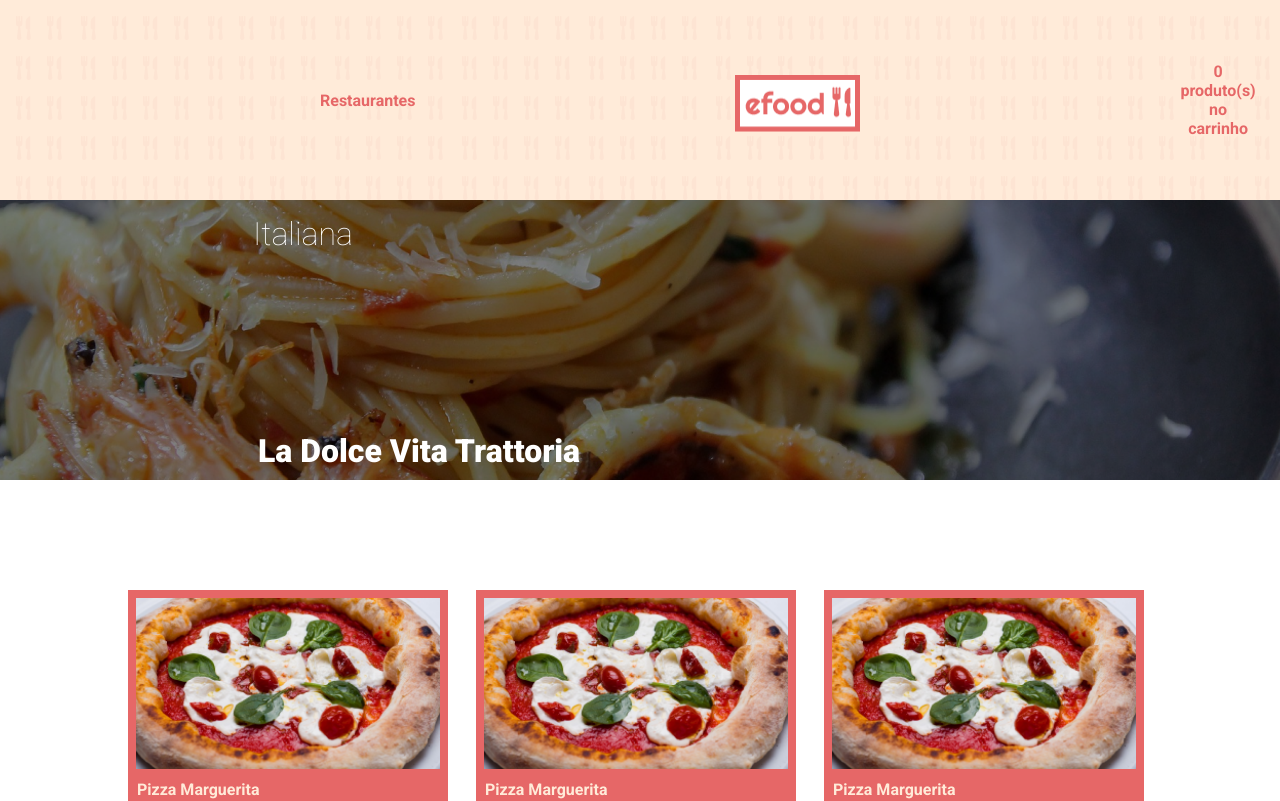
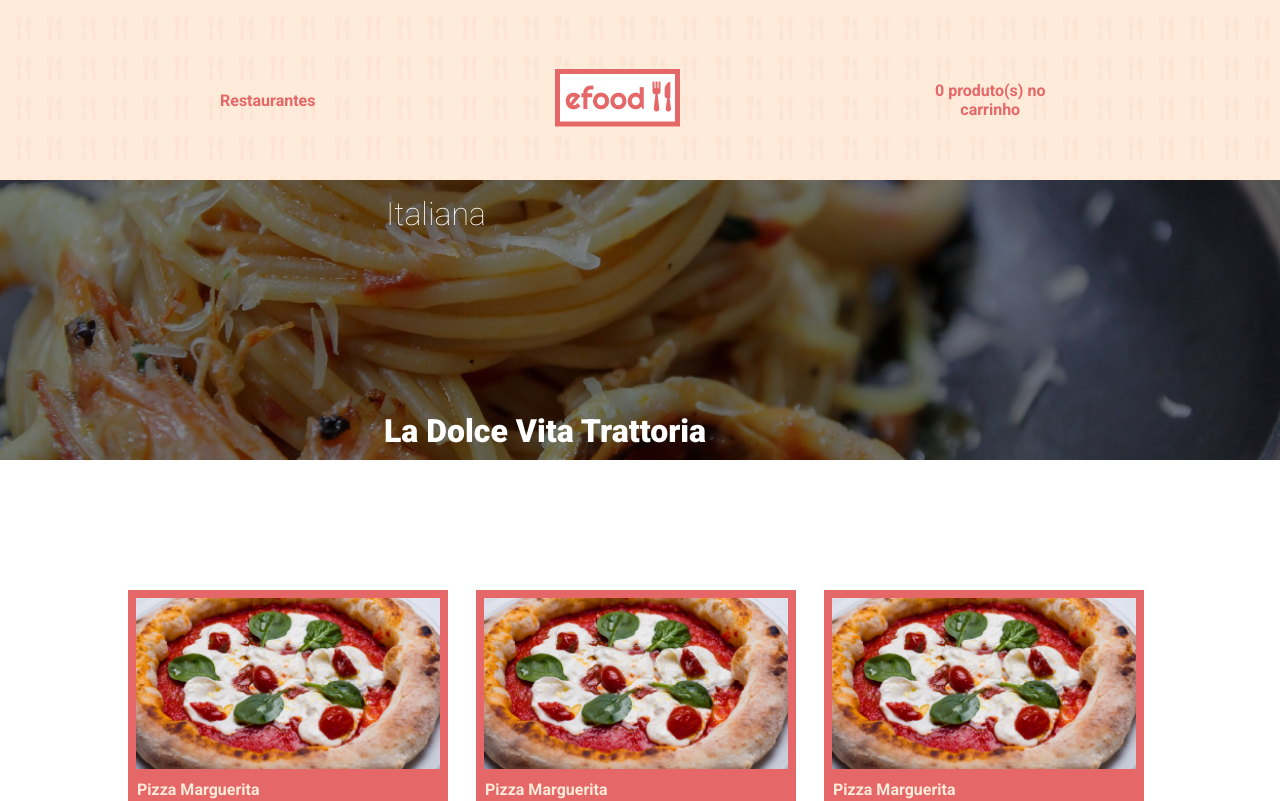
Before and after one commit to pedroluccs/projeto-01, a React (Create React App) app: page /Profile in a window 1280 px wide. Shown: the top 801 px of the page. Built offline with nearby package versions, Linux system fonts and the light colour scheme.

Commit message:
fix reponsivo

```diff
--- a/src/components/Food/Italian/style.ts
+++ b/src/components/Food/Italian/style.ts
@@ -40,8 +40,8 @@ export const CardImg = styled.div`
     object-fit: cover;
 
     @media (max-width: 1024px) {
-      width: 100%;
-      padding-left: 20px;
+      width: 105%;
+      padding-left: 2px;
     }
   }
 `
--- a/src/components/HeroProfile/index.tsx
+++ b/src/components/HeroProfile/index.tsx
@@ -1,6 +1,3 @@
-import logoImage from '../../assets/logo.png'
-import { Link, NavLink } from 'react-router-dom'
-import { Logo } from '../Hero/styles'
 import {
   BackgroundImg,
   Body,
@@ -8,6 +5,7 @@ import {
   RestaurantTag,
   RestaurantName
 } from './styles'
+import logoImage from '../../assets/logo.png'
 import { NavLinkHero } from './styles'
 
 const HeroProfile = () => (
@@ -16,9 +14,9 @@ const HeroProfile = () => (
       <Body>
         <ProfileHeroBar>
           <NavLinkHero to="/">Restaurantes</NavLinkHero>
-          <Link to="/">
-            <Logo src={logoImage} />
-          </Link>
+          <NavLinkHero to="/">
+            <img src={logoImage} alt="" />
+          </NavLinkHero>
           <NavLinkHero to="#">0 produto(s) no carrinho</NavLinkHero>
         </ProfileHeroBar>
         <BackgroundImg>
--- a/src/components/HeroProfile/styles.ts
+++ b/src/components/HeroProfile/styles.ts
@@ -12,18 +12,20 @@ export const ProfileHeroBar = styled.div`
   position: relative;
   justify-content: space-between;
   height: 200px;
+  padding: 100px;
 
   @media (max-width: 1024px) {
     width: 100%;
     height: 100px;
     display: flex;
+    padding: 0px;
   }
 `
 export const NavLinkHero = styled(Link)`
   text-decoration: none;
   font-size: 16px;
   font-weight: bold;
-  margin: 320px;
+  margin: 120px;
 
   @media (max-width: 1024px) {
     margin: 10px;
@@ -37,17 +39,20 @@ export const BackgroundImg = styled.div`
   display: block;
   width: 100%;
   height: 280px;
+  bottom: 20px;
 
   @media (max-width: 1024px) {
     width: 100%;
     height: 150px;
+    bottom: 0px;
   }
 `
 
 export const RestaurantTag = styled.div`
   position: absolute;
   top: 10px;
-  left: 243px;
+  left: 47vh;
+
   color: ${colors.white};
   padding: 5px 10px;
   border-radius: 4px;
@@ -70,7 +75,7 @@ export const Body = styled.body`
 export const RestaurantName = styled.div`
   position: absolute;
   bottom: 10px;
-  left: 258px;
+  left: 48vh;
   color: white;
   font-size: 32px;
   font-weight: 900;
```
